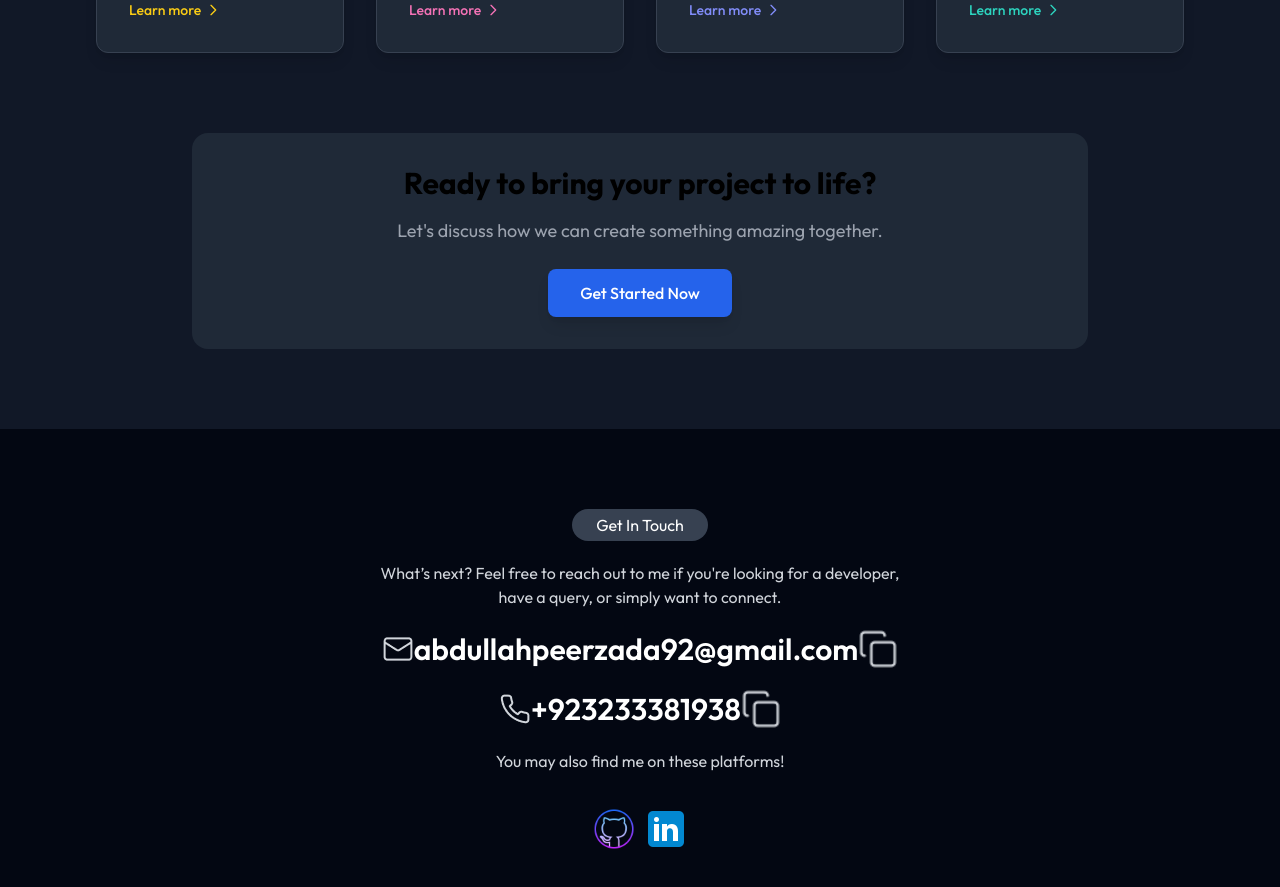
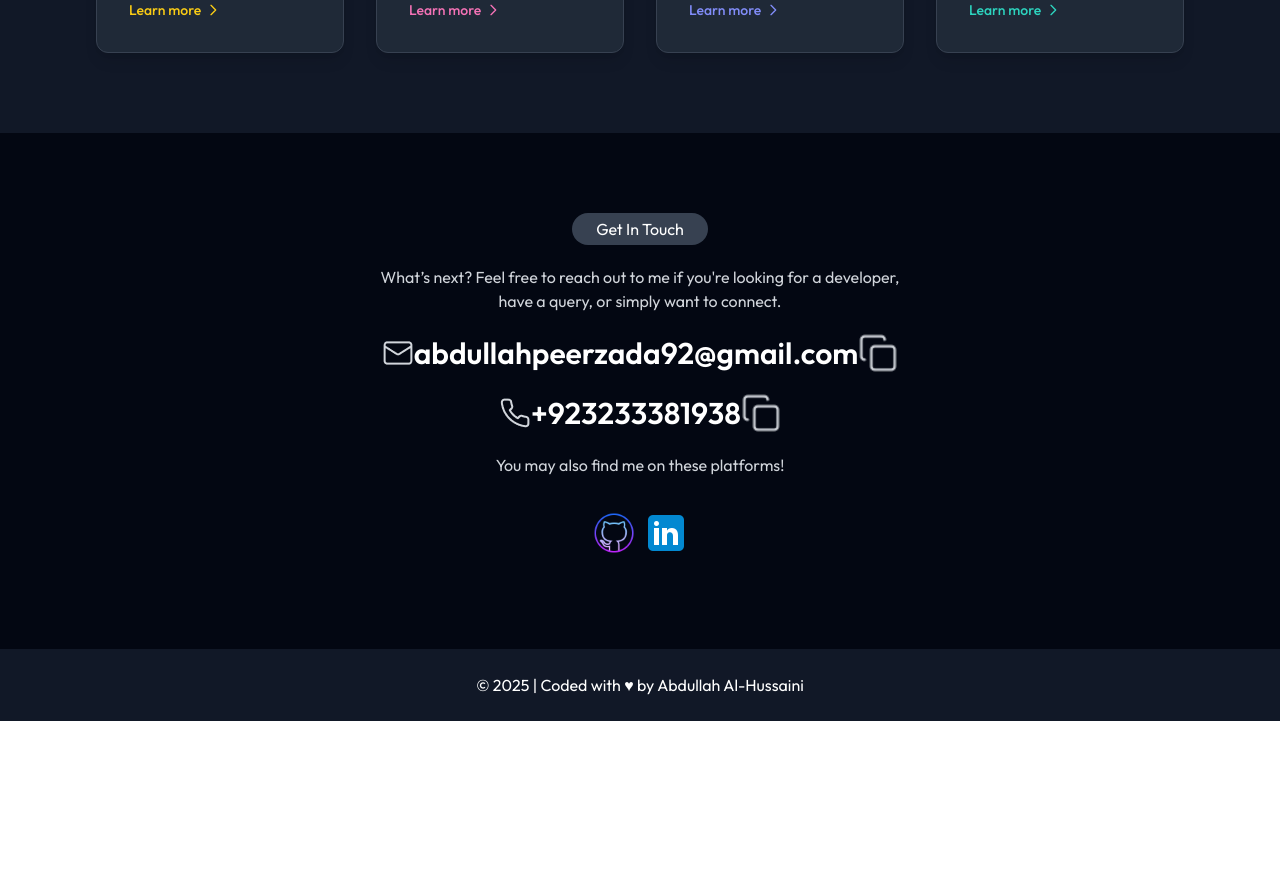
Before and after one commit to CODEMASTER-ABDULLAH-92/Portofolio, a React (Vite) app: page / in a window 1280 px wide. Shown: the part 4660-5547 px from the top of the page. After the commit the page ends 5381 px from the top, so only its background shows below. Built offline with nearby package versions, Linux system fonts and the light colour scheme.

Commit message:
update the navLinks

```diff
--- a/src/Component/Projects.jsx
+++ b/src/Component/Projects.jsx
@@ -10,7 +10,7 @@ const Projects = () => {
 
 
 
-      id="Project"
+      id="project"
       className={`${
         theme
           ? "bg-[--dark-about-bg] text-[--dark-text]"
--- a/src/Component/Servies.jsx
+++ b/src/Component/Servies.jsx
@@ -59,7 +59,7 @@ export default function ServicesPage() {
 
   return (
     <section
-      id="Services"
+      id="services"
       className={`${theme ? "bg-[--dark-about-bg]" : "bg-[--light-about-bg]"}
         py-20 px-4 sm:px-8 md:px-12 lg:px-16 xl:px-24 transition-colors duration-300`}
     >
@@ -124,22 +124,6 @@ export default function ServicesPage() {
           ))}
         </div>
 
-        {/* CTA Section */}
-        <div className={`mt-20 text-center p-8 rounded-2xl
-          ${theme ? "bg-gray-800" : "bg-gray-50"} max-w-4xl mx-auto`}>
-          <h3 className="text-2xl md:text-3xl font-bold mb-4">
-            Ready to bring your project to life?
-          </h3>
-          <p className={`text-lg mb-6 max-w-2xl mx-auto
-            ${theme ? "text-gray-400" : "text-gray-600"}`}>
-            Let's discuss how we can create something amazing together.
-          </p>
-          <button className={`px-8 py-3 rounded-lg font-medium transition-all duration-300
-            ${theme ? "bg-blue-600 hover:bg-blue-700" : "bg-blue-500 hover:bg-blue-600"}
-            text-white shadow-lg hover:shadow-xl transform hover:-translate-y-1`}>
-            Get Started Now
-          </button>
-        </div>
       </div>
     </section>
   );
```
